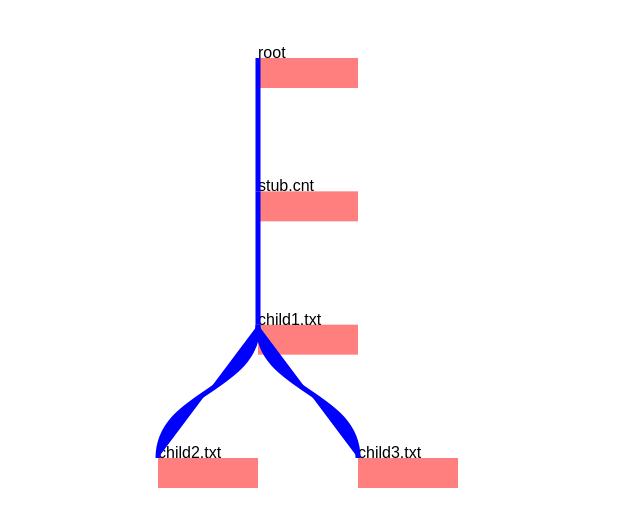
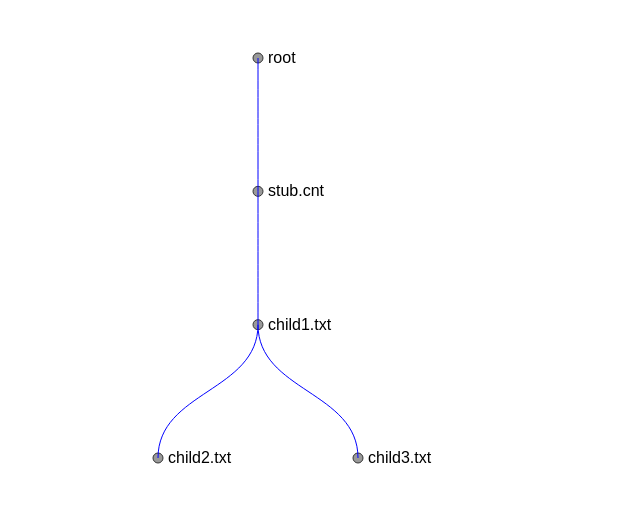
Before and after one commit to JasperVanDenBosch/niprov, a Python web app: template niprov/templates/pipeline.html in a window 1280 px wide. Shown: the top 527 px of the page, without its empty margins (0-640 px from the left). Run offline with Jinja, Linux system fonts and the light colour scheme; the template is opened without the code that fills it, so the values that code supplies are empty.

Commit message:
Pipeline viz has tooltip.

```diff
--- a/niprov/static/pipeline.css
+++ b/niprov/static/pipeline.css
@@ -1,6 +1,8 @@
-svg rect {
-    fill: red;
-    opacity: 0.5;
+svg circle {
+    stroke: black;
+    stroke-width: 1px;
+    fill: grey;
+    opacity: 0.8;
 }
 svg text {
     font-family: sans-serif;
@@ -12,6 +14,9 @@ svg line {
 }
 svg path {
     stroke: blue;
-    stroke-width: 5px;
-    fill: blue;
+    fill: none;
 }
+
+div.tooltip {
+    position: absolute;
+}
--- a/niprov/static/pipeline.js
+++ b/niprov/static/pipeline.js
@@ -38,6 +38,11 @@ var svgHeight = 500;
 //Data
 var files = [{"added": "2015-10-20T20:50:33.996245", "script": null, "acquired": "2015-03-09T13:07:03.000000", "hostname": "gram", "transformation": "trans1", "transient": true, "parents": ["gram:/home/jasper/Projects/niprov/testdata/eeg/stub.cnt"], "location": "gram:/p/child1.txt", "path": "/p/child1.txt", "id": "Vspqnf", "subject": "Jane Doe"}, {"added": "2015-10-20T20:49:03.777477", "hash": "f9ccd1b4312d9ebd3daf727054815276", "dimensions": [32, 2080], "created": "2015-03-09T20:19:19.367602", "acquired": "2015-03-09T13:07:03.000000", "hostname": "gram", "transient": false, "location": "gram:/home/jasper/Projects/niprov/testdata/eeg/stub.cnt", "path": "/home/jasper/Projects/niprov/testdata/eeg/stub.cnt", "size": 492581, "id": "VR55dC", "subject": "Jane Doe"}, {"added": "2015-10-20T20:51:00.178131", "script": null, "acquired": "2015-03-09T13:07:03.000000", "hostname": "gram", "transformation": "trans2", "transient": true, "parents": ["gram:/p/child1.txt"], "location": "gram:/p/b/child2.txt", "path": "/p/b/child2.txt", "id": "toGp6R", "subject": "Jane Doe"}, {"added": "2015-10-20T20:52:00.178131", "script": null, "acquired": "2015-03-09T13:07:03.000000", "hostname": "gram", "transformation": "trans2", "transient": true, "parents": ["gram:/p/child1.txt"], "location": "gram:/p/b/child3.txt", "path": "/p/b/child3.txt", "id": "J7yUxi", "subject": "Jane Doe"}];
 
+// Creat toolip container
+var tooltipDiv = d3.select('body')
+    .append('div')
+    .attr('class','tooltip')
+
 //Create SVG element
 var svg = d3.select('body')
             .append('svg')
@@ -61,14 +66,34 @@ var nodeGroup = svg.selectAll('g.node')
         .attr('transform', function(d) {return translate(d.x, d.y)});
 
 nodeGroup
-    .append('rect')
-    .attr('width', 100)
-    .attr('height', 30);
+    .append('circle')
+    .attr('r', 5);
 
 nodeGroup
     .append('text')
     .text( function(d) {
         return shortname(d.path);
+    })
+    .attr('transform',translate(10,5))
+    .on("mouseover", function () {
+
+        var matrix = this.getScreenCTM()
+                .translate(+this.getAttribute("cx"),
+                         +this.getAttribute("cy"));
+        tooltipDiv
+            .text('Hallo!')
+            .style("opacity", "1")
+            .style("left",
+                   (window.pageXOffset + matrix.e) + "px")
+            .style("top",
+                   (window.pageYOffset + matrix.f + 30) + "px")
+//            .insert('dl').selectAll()
+//                .append('dt').text('key')
+//                .append('dd').text('my value')
+
+    })
+    .on("mouseout", function () {
+        return tooltipDiv.style("opacity", "0");
     });
 
 svg.selectAll("path.link")
```
